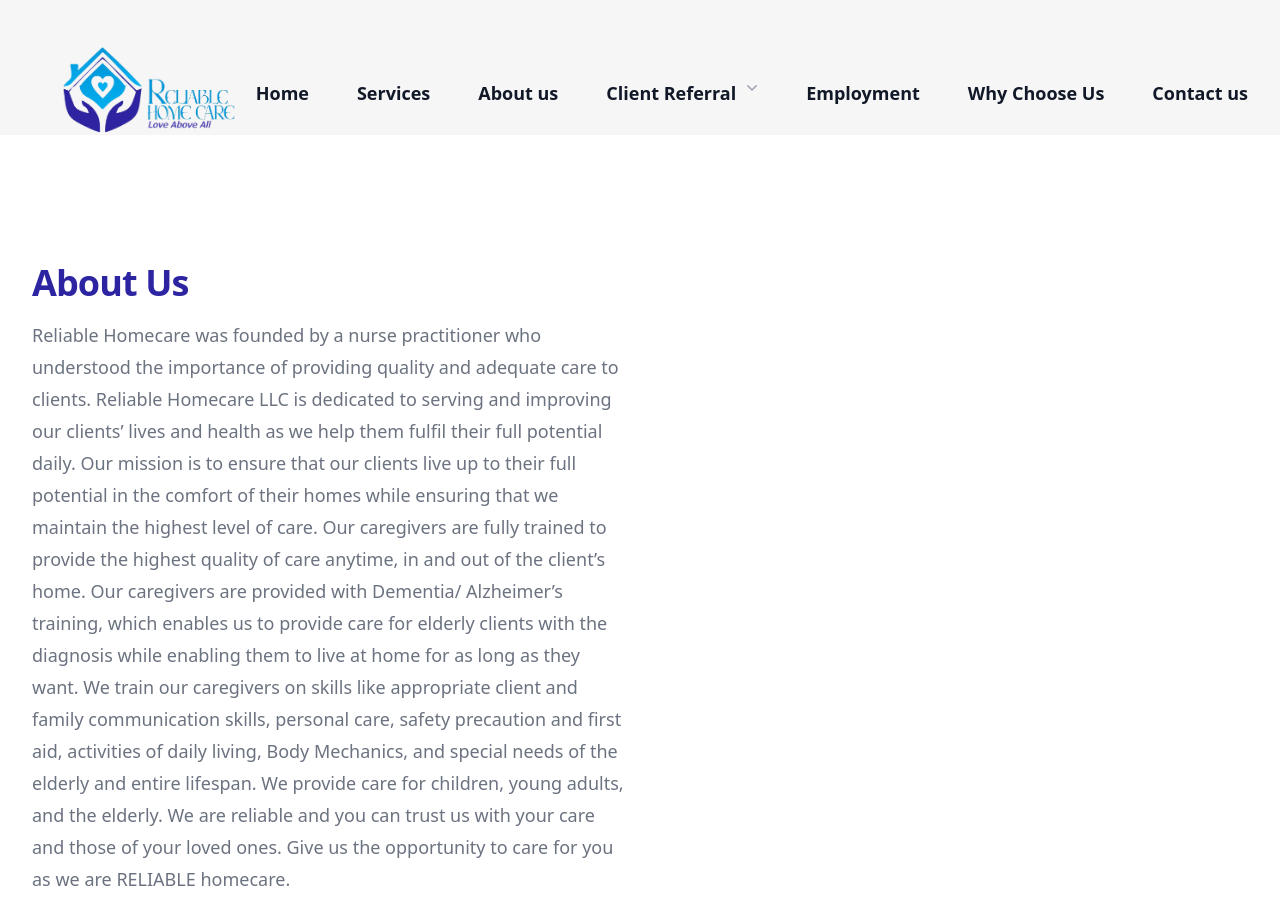
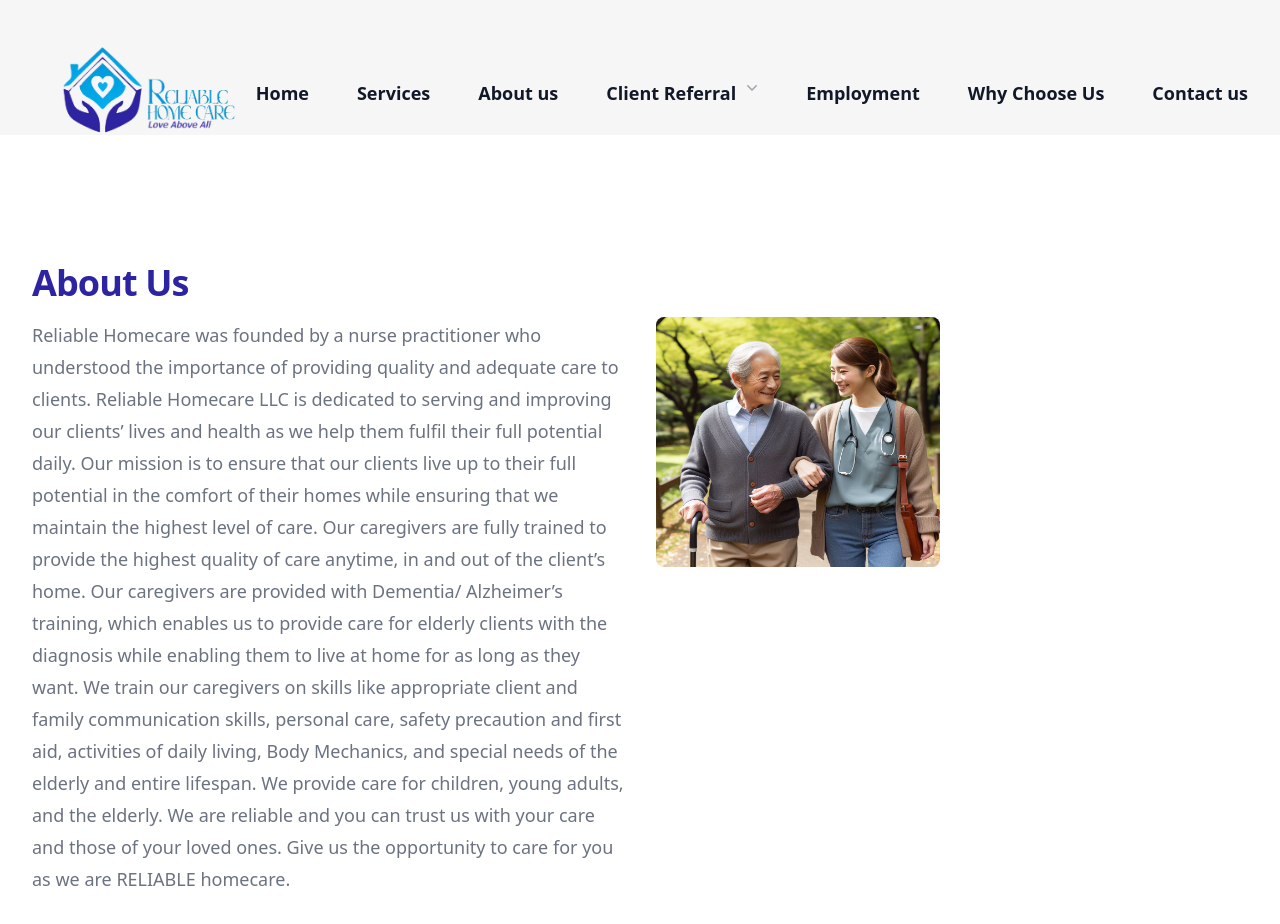
Before and after one commit to Awelewa165/Reliable-Home-Care, a React (Create React App) app: page /aboutPage in a window 1280 px wide. Shown: the top 924 px of the page. Built offline with nearby package versions, Linux system fonts and the light colour scheme.

Commit message:
updated images

```diff
--- a/src/components/AboutSection.jsx
+++ b/src/components/AboutSection.jsx
@@ -1,5 +1,5 @@
 import React from "react";
-// import AboutImage1 from "../Assests/AboutImage1.jpeg";
+import AboutImage1 from "../Assests/AboutImage1.jpeg";
 // import AboutImage2 from "../Assests/AboutImage3.jpeg";
 // import AboutImage3 from "../Assests/LandImg.jpg";
 // import AboutImage4 from "../Assests/AboutImage2.jpeg";
@@ -35,10 +35,10 @@ const AboutUsSection = () => {
           </p>
         </div>
         <div className="grid grid-cols-2 grid-rows-2 gap-4 sm:gap-6 lg:gap-6">
-          {/* <img
+          <img
             src={AboutImage1}
             className="rounded-lg w-full h-[250px] bg-gray-100"
-          /> */}
+          />
           {/* <img src={AboutImage2} className="rounded-lg h-[250px] bg-gray-100" />
           <img src={AboutImage3} className="rounded-lg h-[250px] bg-gray-100" />
           <img src={AboutImage4} className="rounded-lg h-[250px] bg-gray-100" /> */}
```
